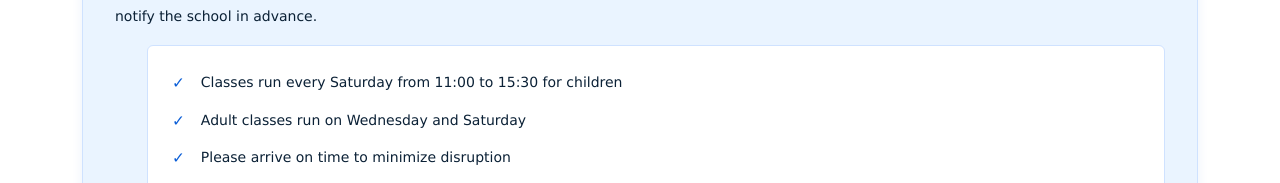
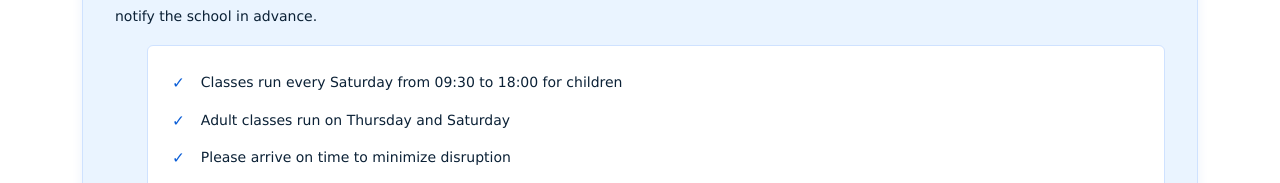
Before and after one commit to Leicester-Greek-School/website, a Vue app: page /policies in a window 1280 px wide. Shown: the part 372-555 px from the top of the page. Built offline with nearby package versions, Linux system fonts and the light colour scheme.

Commit message:
Update class times in Policies page

```diff
--- a/src/views/Policies.vue
+++ b/src/views/Policies.vue
@@ -10,8 +10,8 @@
           classes. If your child is unable to attend, please notify the school in advance.
         </p>
         <ul class="policy-list">
-          <li>Classes run every Saturday from 11:00 to 15:30 for children</li>
-          <li>Adult classes run on Wednesday and Saturday</li>
+          <li>Classes run every Saturday from 09:30 to 18:00 for children</li>
+          <li>Adult classes run on Thursday and Saturday</li>
           <li>Please arrive on time to minimize disruption</li>
           <li>Notify the school of any extended absences</li>
         </ul>
```
